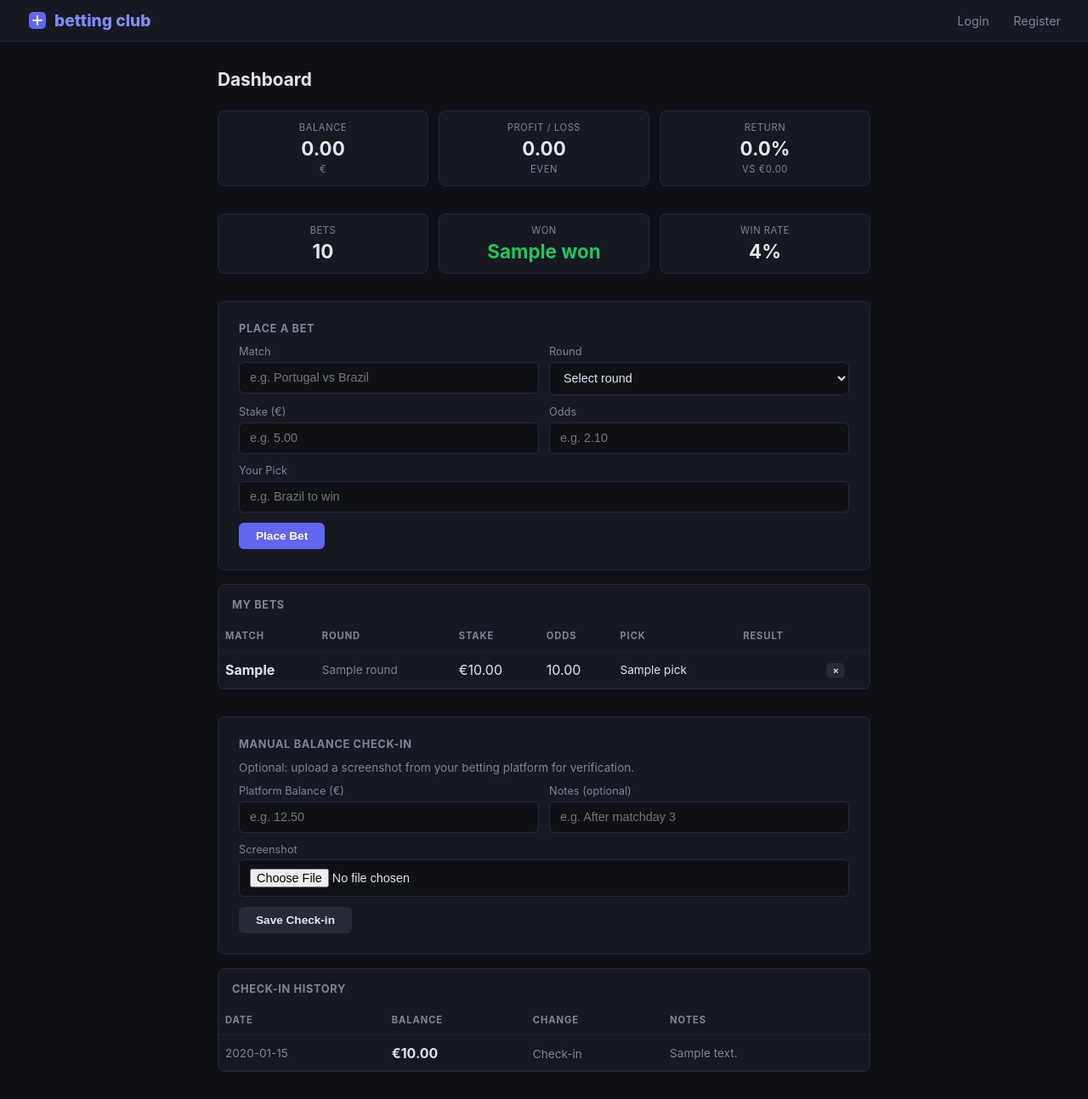
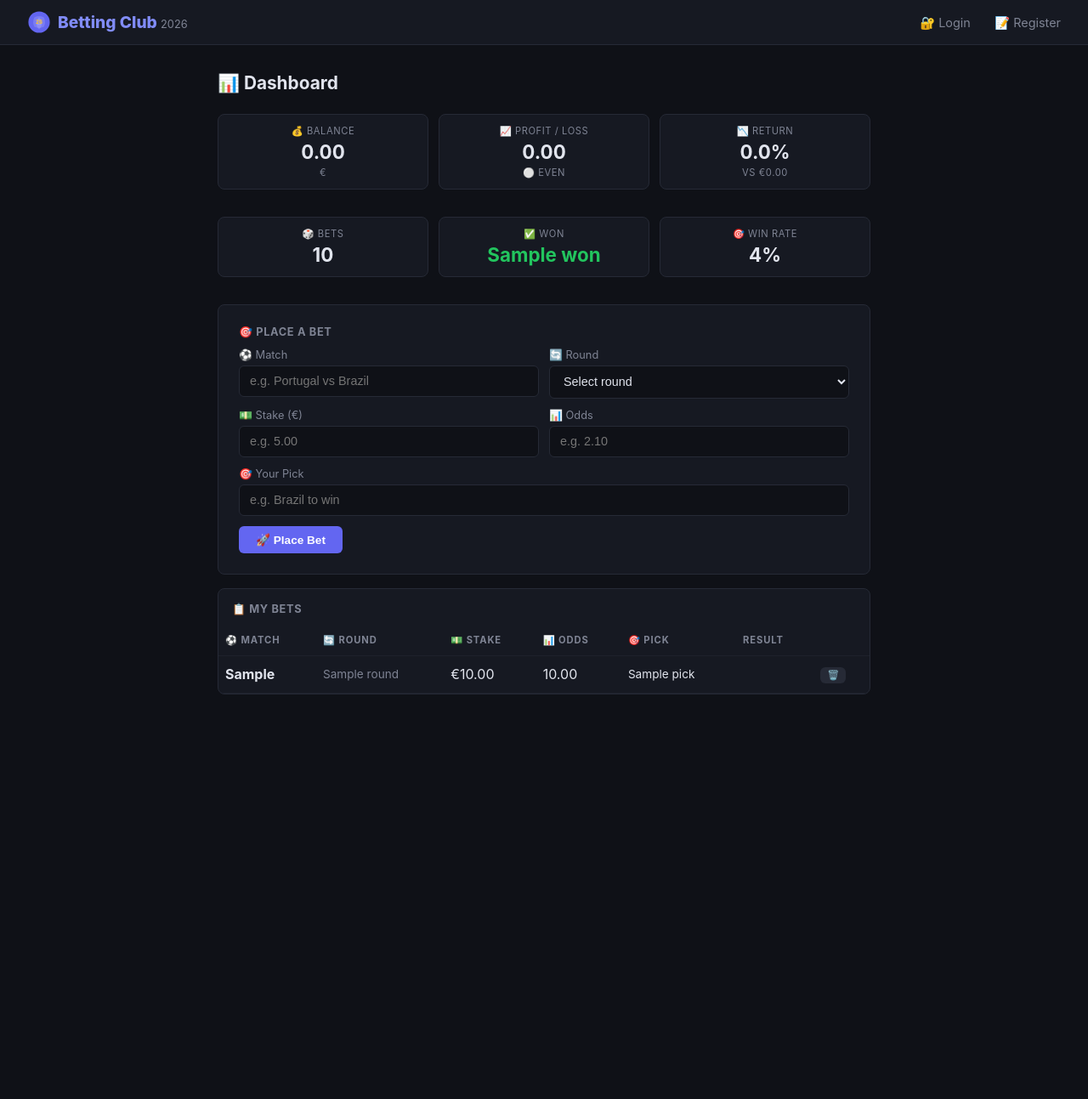
Before and after one commit to jalrego/betting-club, a Flask app: template templates/dashboard.html in a window 1280 px wide. Shown: the whole page at 85% size. After the commit the page ends 817 px from the top, so only its background shows below. Run offline with Flask 3, Linux system fonts and the light colour scheme; the template is opened without the code that fills it: most values are stand-ins (such as "Sample title", 1, 10 or a date in 2020); some libraries are stand-ins or nearby versions.

Commit message:
feat: ditch upload/screenshots, add emojis + world cup logo

```diff
--- a/app.py
+++ b/app.py
@@ -2,13 +2,11 @@ import os
 import sys
 import sqlite3
 import logging
-from datetime import datetime
 from functools import wraps
 from werkzeug.security import generate_password_hash, check_password_hash
-from werkzeug.utils import secure_filename
 from flask import (
     Flask, g, render_template, request, redirect, url_for,
-    flash, session, send_from_directory
+    flash, session
 )
 
 logging.basicConfig(level=logging.INFO, stream=sys.stdout,
@@ -16,9 +14,6 @@ logging.basicConfig(level=logging.INFO, stream=sys.stdout,
 
 app = Flask(__name__)
 app.secret_key = os.environ.get('SECRET_KEY', 'change-this-to-a-random-secret')
-app.config['UPLOAD_FOLDER'] = os.path.join(app.static_folder, 'uploads')
-app.config['MAX_CONTENT_LENGTH'] = 5 * 1024 * 1024
-ALLOWED_EXTENSIONS = {'png', 'jpg', 'jpeg', 'gif', 'webp'}
 DATABASE_URL = os.environ.get('SUPABASE_URL', os.environ.get('DATABASE_URL', ''))
 DATABASE = os.path.join(app.root_path, 'betting.db')
 
@@ -97,7 +92,6 @@ def init_db():
                     id SERIAL PRIMARY KEY,
                     user_id INTEGER NOT NULL REFERENCES users(id) ON DELETE CASCADE,
                     balance INTEGER NOT NULL,
-                    screenshot TEXT,
                     notes TEXT,
                     created_at TIMESTAMP NOT NULL DEFAULT NOW()
                 )
@@ -137,7 +131,6 @@ def init_db():
                     id INTEGER PRIMARY KEY AUTOINCREMENT,
                     user_id INTEGER NOT NULL,
                     balance INTEGER NOT NULL,
-                    screenshot TEXT,
                     notes TEXT,
                     created_at TEXT NOT NULL DEFAULT (datetime('now')),
                     FOREIGN KEY (user_id) REFERENCES users(id) ON DELETE CASCADE
@@ -163,11 +156,6 @@ def init_db():
     except Exception as e:
         logging.error(f"init_db failed: {e}")
         raise
-
-
-def allowed_file(filename):
-    return '.' in filename and \
-           filename.rsplit('.', 1)[1].lower() in ALLOWED_EXTENSIONS
 
 
 def user_balance(user_id):
@@ -343,19 +331,6 @@ def dashboard():
         balance = user_balance(user_id)
         bets = user_bets(user_id)
         stats = user_bet_stats(user_id)
-
-        rows = query(
-            f'SELECT * FROM balance_records WHERE user_id = {p()} ORDER BY created_at DESC',
-            (user_id,)
-        ).fetchall()
-
-        records = []
-        for r in rows:
-            d = dict(r)
-            d['balance'] = d['balance'] / 100.0
-            records.append(d)
-
-        latest = records[0] if records else None
     except Exception as e:
         logging.error(f"dashboard error: {e}")
         raise
@@ -364,50 +339,8 @@ def dashboard():
                            balance=balance / 100.0,
                            bets=bets,
                            stats=stats,
-                           records=records,
-                           latest=latest,
                            rounds=ROUNDS,
                            starting=STARTING_BALANCE / 100.0)
-
-
-@app.route('/upload', methods=['POST'])
-@login_required
-def upload():
-    balance_str = request.form.get('balance', '').strip()
-    notes = request.form.get('notes', '').strip()
-    file = request.files.get('screenshot')
-
-    if not balance_str:
-        flash('Please enter your current balance.', 'danger')
-        return redirect(url_for('dashboard'))
-
-    try:
-        balance = round(float(balance_str) * 100)
-    except ValueError:
-        flash('Balance must be a number.', 'danger')
-        return redirect(url_for('dashboard'))
-
-    filename = None
-    if file and file.filename:
-        if not allowed_file(file.filename):
-            flash('File type not allowed. Use PNG, JPG, GIF, or WebP.', 'danger')
-            return redirect(url_for('dashboard'))
-        filename = secure_filename(
-            f"{session['user_id']}_{datetime.utcnow().strftime('%Y%m%d%H%M%S')}_"
-            f"{file.filename}"
-        )
-        file.save(os.path.join(app.config['UPLOAD_FOLDER'], filename))
-
-    db = get_db()
-    query(
-        'INSERT INTO balance_records (user_id, balance, screenshot, notes) '
-        f'VALUES ({p()}, {p()}, {p()}, {p()})',
-        (session['user_id'], balance, filename, notes)
-    )
-    db.commit()
-
-    flash('Balance recorded!', 'success')
-    return redirect(url_for('dashboard'))
 
 
 @app.route('/bet/new', methods=['POST'])
@@ -514,11 +447,6 @@ def delete_bet(bet_id):
     return redirect(url_for('dashboard'))
 
 
-@app.route('/uploads/<filename>')
-def uploaded_file(filename):
-    return send_from_directory(app.config['UPLOAD_FOLDER'], filename)
-
-
 @app.route('/admin')
 @login_required
 def admin():
@@ -620,6 +548,5 @@ if __name__ == '__main__':
     port = int(os.environ.get('PORT', 8080))
     app.run(debug=True, host='0.0.0.0', port=port)
 else:
-    os.makedirs(app.config['UPLOAD_FOLDER'], exist_ok=True)
     with app.app_context():
         init_db()
--- a/templates/base.html
+++ b/templates/base.html
@@ -3,7 +3,7 @@
 <head>
   <meta charset="UTF-8">
   <meta name="viewport" content="width=device-width, initial-scale=1">
-  <title>Betting Club</title>
+  <title>⚽ Betting Club 2026</title>
   <style>
     * { box-sizing: border-box; margin: 0; padding: 0; }
     body {
@@ -126,21 +126,24 @@
 <body>
   <nav>
     <div class="brand">
-      <svg width="24" height="24" viewBox="0 0 24 24" fill="none">
-        <rect x="2" y="2" width="20" height="20" rx="5" fill="#6366f1"/>
-        <path d="M7 12h10M12 7v10" stroke="#fff" stroke-width="2" stroke-linecap="round"/>
+      <svg width="28" height="28" viewBox="0 0 100 100" fill="none">
+        <circle cx="50" cy="50" r="45" fill="#6366f1"/>
+        <path d="M30 30 Q50 20 70 30 Q80 50 70 70 Q50 80 30 70 Q20 50 30 30Z" fill="#fff" opacity="0.15"/>
+        <path d="M38 55 Q42 35 50 30 Q58 35 62 55 Q58 75 50 80 Q42 75 38 55Z" fill="#fff" opacity="0.15"/>
+        <circle cx="50" cy="50" r="10" fill="none" stroke="#fff" stroke-width="2" opacity="0.3"/>
+        <text x="50" y="58" text-anchor="middle" fill="#fbbf24" font-size="22" font-weight="bold">26</text>
       </svg>
-      <span>betting club</span>
+      <span>Betting Club <span style="font-weight:400;font-size:0.8rem;color:#7f8494;">2026</span></span>
     </div>
     <div>
       {% if session.user_id %}
-        <span class="text-muted text-sm">{{ session.username }}</span>
-        <a href="{{ url_for('dashboard') }}">Dashboard</a>
-        <a href="{{ url_for('leaderboard') }}">Leaderboard</a>
-        <a href="{{ url_for('logout') }}">Logout</a>
+        <span class="text-muted text-sm">👤 {{ session.username }}</span>
+        <a href="{{ url_for('dashboard') }}">📊 Dashboard</a>
+        <a href="{{ url_for('leaderboard') }}">🏆 Leaderboard</a>
+        <a href="{{ url_for('logout') }}">🚪 Logout</a>
       {% else %}
-        <a href="{{ url_for('login') }}">Login</a>
-        <a href="{{ url_for('register') }}">Register</a>
+        <a href="{{ url_for('login') }}">🔐 Login</a>
+        <a href="{{ url_for('register') }}">📝 Register</a>
       {% endif %}
     </div>
   </nav>
--- a/templates/dashboard.html
+++ b/templates/dashboard.html
@@ -1,30 +1,30 @@
 {% extends "base.html" %}
 {% block content %}
 
-<h1 style="margin-bottom: 1.5rem;">Dashboard</h1>
+<h1 style="margin-bottom: 1.5rem;">📊 Dashboard</h1>
 
 <div class="stat-grid" style="margin-bottom: 1rem;">
   <div class="card stat-box">
-    <div class="label">Balance</div>
+    <div class="label">💰 Balance</div>
     <div class="value">{{ "%.2f"|format(balance) }}</div>
     <div class="label" style="margin-top: 0.25rem;">&euro;</div>
   </div>
   <div class="card stat-box">
-    <div class="label">Profit / Loss</div>
+    <div class="label">📈 Profit / Loss</div>
     {% set pl = balance - starting %}
     {% if pl > 0 %}
       <div class="value green">+{{ "%.2f"|format(pl) }}</div>
-      <div class="label green" style="margin-top: 0.25rem;">&uarr; up</div>
+      <div class="label green" style="margin-top: 0.25rem;">🟢 up</div>
     {% elif pl < 0 %}
       <div class="value red">{{ "%.2f"|format(pl) }}</div>
-      <div class="label red" style="margin-top: 0.25rem;">&darr; down</div>
+      <div class="label red" style="margin-top: 0.25rem;">🔴 down</div>
     {% else %}
       <div class="value">0.00</div>
-      <div class="label" style="margin-top: 0.25rem;">even</div>
+      <div class="label" style="margin-top: 0.25rem;">⚪ even</div>
     {% endif %}
   </div>
   <div class="card stat-box">
-    <div class="label">Return</div>
+    <div class="label">📉 Return</div>
     {% set pl = balance - starting %}
     {% if pl > 0 %}
       <div class="value green">+{{ "%.1f"|format(pl / starting * 100) }}%</div>
@@ -39,29 +39,29 @@
 
 <div class="stat-grid" style="margin-bottom: 1rem;">
   <div class="card stat-box">
-    <div class="label">Bets</div>
+    <div class="label">🎲 Bets</div>
     <div class="value">{{ stats.total }}</div>
   </div>
   <div class="card stat-box">
-    <div class="label">Won</div>
+    <div class="label">✅ Won</div>
     <div class="value green">{{ stats.won }}</div>
   </div>
   <div class="card stat-box">
-    <div class="label">Win Rate</div>
+    <div class="label">🎯 Win Rate</div>
     <div class="value">{{ stats.win_rate }}%</div>
   </div>
 </div>
 
 <div class="card">
-  <h2>Place a Bet</h2>
+  <h2>🎯 Place a Bet</h2>
   <form method="POST" action="{{ url_for('new_bet') }}">
     <div style="display: grid; grid-template-columns: 1fr 1fr; gap: 0 0.75rem;">
       <div>
-        <label for="match_info">Match</label>
+        <label for="match_info">⚽ Match</label>
         <input type="text" name="match_info" id="match_info" required placeholder="e.g. Portugal vs Brazil">
       </div>
       <div>
-        <label for="round">Round</label>
+        <label for="round">🔄 Round</label>
         <select name="round" id="round" required style="width:100%;padding:0.6rem 0.75rem;background:#0f1117;border:1px solid #262a36;border-radius:6px;color:#e1e4ed;font-size:0.9rem;margin-bottom:0.75rem;">
           <option value="">Select round</option>
           {% for r in rounds %}
@@ -70,33 +70,33 @@
         </select>
       </div>
       <div>
-        <label for="stake">Stake (&euro;)</label>
+        <label for="stake">💵 Stake (&euro;)</label>
         <input type="number" step="0.01" min="0.01" name="stake" id="stake" required placeholder="e.g. 5.00">
       </div>
       <div>
-        <label for="odds">Odds</label>
+        <label for="odds">📊 Odds</label>
         <input type="number" step="0.01" min="1.01" name="odds" id="odds" required placeholder="e.g. 2.10">
       </div>
     </div>
     <div>
-      <label for="pick">Your Pick</label>
+      <label for="pick">🎯 Your Pick</label>
       <input type="text" name="pick" id="pick" required placeholder="e.g. Brazil to win">
     </div>
-    <button type="submit" class="btn btn-primary">Place Bet</button>
+    <button type="submit" class="btn btn-primary">🚀 Place Bet</button>
   </form>
 </div>
 
 {% if bets %}
 <div class="card" style="padding: 0; overflow: hidden;">
-  <h2 style="padding: 1rem 1rem 0 1rem;">My Bets</h2>
+  <h2 style="padding: 1rem 1rem 0 1rem;">📋 My Bets</h2>
   <table>
     <thead>
       <tr>
-        <th>Match</th>
-        <th>Round</th>
-        <th>Stake</th>
-        <th>Odds</th>
-        <th>Pick</th>
+        <th>⚽ Match</th>
+        <th>🔄 Round</th>
+        <th>💵 Stake</th>
+        <th>📊 Odds</th>
+        <th>🎯 Pick</th>
         <th>Result</th>
         <th></th>
       </tr>
@@ -111,24 +111,24 @@
         <td class="text-sm">{{ bet.pick }}</td>
         <td>
           {% if bet.result == 'pending' %}
-            <span class="text-muted">&#9711; Pending</span>
+            <span class="text-muted">⏳ Pending</span>
           {% elif bet.result == 'won' %}
-            <span class="green">&#9679; Won</span>
+            <span class="green">✅ Won</span>
           {% elif bet.result == 'lost' %}
-            <span class="red">&#9679; Lost</span>
+            <span class="red">❌ Lost</span>
           {% elif bet.result == 'cashout' %}
-            <span class="gold">&#9679; Cashed</span>
+            <span class="gold">💵 Cashed</span>
           {% endif %}
         </td>
         <td>
           {% if bet.result == 'pending' %}
           <form method="POST" action="{{ url_for('settle_bet', bet_id=bet.id) }}" style="display:inline">
-            <button name="result" value="won" class="btn btn-secondary" style="padding:0.2rem 0.5rem;font-size:0.7rem;">Won</button>
-            <button name="result" value="lost" class="btn btn-secondary" style="padding:0.2rem 0.5rem;font-size:0.7rem;">Lost</button>
+            <button name="result" value="won" class="btn btn-secondary" style="padding:0.2rem 0.5rem;font-size:0.7rem;">✅ Won</button>
+            <button name="result" value="lost" class="btn btn-secondary" style="padding:0.2rem 0.5rem;font-size:0.7rem;">❌ Lost</button>
           </form>
           {% endif %}
           <form method="POST" action="{{ url_for('delete_bet', bet_id=bet.id) }}" style="display:inline" onsubmit="return confirm('Delete this bet?')">
-            <button class="btn btn-secondary" style="padding:0.2rem 0.5rem;font-size:0.7rem;">&times;</button>
+            <button class="btn btn-secondary" style="padding:0.2rem 0.5rem;font-size:0.7rem;">🗑️</button>
           </form>
         </td>
       </tr>
@@ -138,72 +138,7 @@
 </div>
 {% else %}
 <div class="card">
-  <p class="text-muted">No bets yet. Place your first bet above.</p>
-</div>
-{% endif %}
-
-<div class="card" style="margin-top: 2rem;">
-  <h2>Manual Balance Check-in</h2>
-  <p class="text-muted text-sm" style="margin-bottom: 0.75rem;">Optional: upload a screenshot from your betting platform for verification.</p>
-  <form method="POST" action="{{ url_for('upload') }}" enctype="multipart/form-data">
-    <div style="display: grid; grid-template-columns: 1fr 1fr; gap: 0 0.75rem;">
-      <div>
-        <label for="balance">Platform Balance (&euro;)</label>
-        <input type="number" step="0.01" name="balance" id="balance" placeholder="e.g. 12.50">
-      </div>
-      <div>
-        <label for="notes">Notes (optional)</label>
-        <input type="text" name="notes" id="notes" placeholder="e.g. After matchday 3">
-      </div>
-    </div>
-    <label for="screenshot">Screenshot</label>
-    <input type="file" name="screenshot" id="screenshot" accept="image/png,image/jpeg,image/gif,image/webp">
-    <button type="submit" class="btn btn-secondary">Save Check-in</button>
-  </form>
-</div>
-
-{% if records %}
-<div class="card" style="padding: 0; overflow: hidden;">
-  <h2 style="padding: 1rem 1rem 0 1rem;">Check-in History</h2>
-  <table>
-    <thead>
-      <tr>
-        <th>Date</th>
-        <th>Balance</th>
-        <th>Change</th>
-        <th>Notes</th>
-        <th></th>
-      </tr>
-    </thead>
-    <tbody>
-      {% for record in records %}
-      <tr>
-        <td class="text-sm text-muted">{{ record.created_at[:10] }}</td>
-        <td><strong>&euro;{{ "%.2f"|format(record.balance) }}</strong></td>
-        <td>
-          {% if loop.last %}
-            <span class="text-muted text-sm">Check-in</span>
-          {% else %}
-            {% set diff = record.balance - records[loop.index0 + 1].balance %}
-            {% if diff > 0 %}
-              <span class="green">+&euro;{{ "%.2f"|format(diff) }}</span>
-            {% elif diff < 0 %}
-              <span class="red">&minus;&euro;{{ "%.2f"|format(-diff) }}</span>
-            {% else %}
-              <span class="text-muted">&euro;0.00</span>
-            {% endif %}
-          {% endif %}
-        </td>
-        <td class="text-sm text-muted">{{ record.notes or '' }}</td>
-        <td>
-          {% if record.screenshot %}
-            <a href="{{ url_for('uploaded_file', filename=record.screenshot) }}" target="_blank" class="text-sm">View</a>
-          {% endif %}
-        </td>
-      </tr>
-      {% endfor %}
-    </tbody>
-  </table>
+  <p class="text-muted">📭 No bets yet. Place your first bet above! 🚀</p>
 </div>
 {% endif %}
 
```
Also changed, not shown: templates/admin.html (+16 -16 lines), templates/login.html (+5 -5 lines), templates/register.html (+7 -7 lines), templates/user.html (+20 -20 lines).
